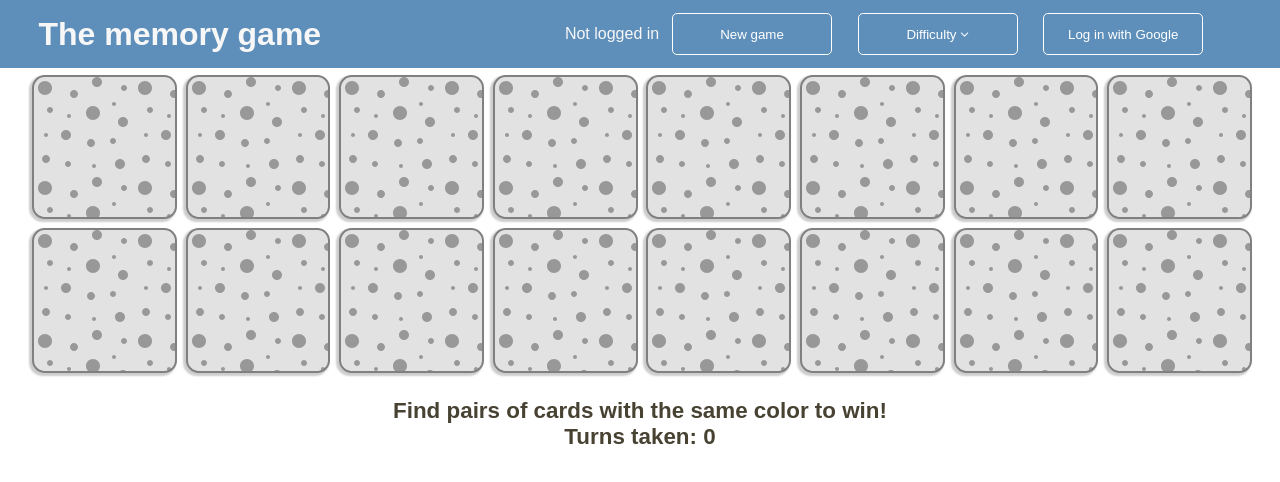
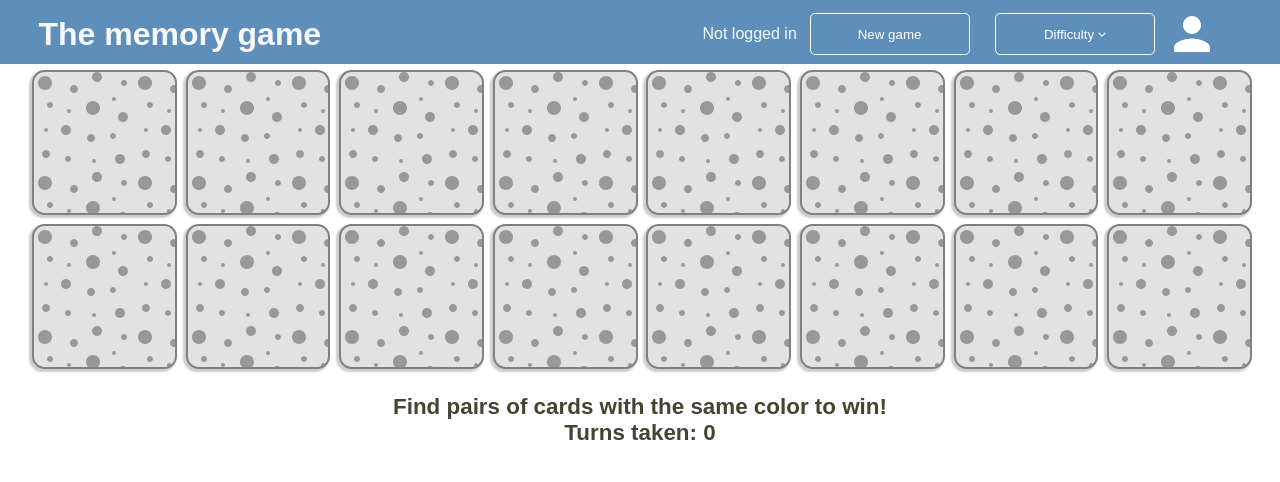
Before and after one commit to lkaratun/memory_game, a React (Create React App) app: page / in a window 1280 px wide. Shown: the top 482 px of the page. Built offline with nearby package versions, Linux system fonts and the light colour scheme.

Commit message:
Replace Log In button with icon

```diff
--- a/src/NavBar.css
+++ b/src/NavBar.css
@@ -7,6 +7,7 @@ nav {
   padding: 0px;
   background-color: #5e8fba;
   color: #f7f7f7;
+  height: 4rem;
 }
 .title {
   margin-left: 3vw;
--- a/src/NavBar.js
+++ b/src/NavBar.js
@@ -1,5 +1,4 @@
 import React, { Component } from "react";
-import { GoogleLogin, GoogleLogout } from "react-google-login";
 import "./NavBar.css";
 import { AuthContext } from "./AuthContext";
 import UserButton from "./UserButton";
--- /dev/null
+++ b/src/UserButton.css
@@ -0,0 +1,6 @@
+img {
+  width: 3rem;
+  height: auto;
+  display: block;
+  cursor: pointer;
+}
--- a/src/UserButton.js
+++ b/src/UserButton.js
@@ -1,6 +1,6 @@
 import React, { Component } from "react";
 import { GoogleLogin, GoogleLogout } from "react-google-login";
-// import "./UserButton.css";
+import "./UserButton.css";
 import { AuthContext } from "./AuthContext";
 
 class UserButton extends Component {
@@ -13,7 +13,9 @@ class UserButton extends Component {
               buttonText="Logout"
               onLogoutSuccess={context.logOut}
               onFailure={console.error}
-              render={renderProps => <button onClick={renderProps.onClick}>Log out</button>}
+              render={renderProps => (
+                <img src="/person.svg" title="Log out" alt="User icon" onClick={renderProps.onClick} />
+              )}
             />
           ) : (
             <GoogleLogin
@@ -21,7 +23,9 @@ class UserButton extends Component {
               buttonText="Login"
               onSuccess={context.logIn}
               onFailure={console.error}
-              render={renderProps => <button onClick={renderProps.onClick}>Log in with Google</button>}
+              render={renderProps => (
+                <img src="/person.svg" title="Log in" alt="User icon" onClick={renderProps.onClick} />
+              )}
             />
           );
         }}
```
Also changed, not shown: public/person.svg (added).
